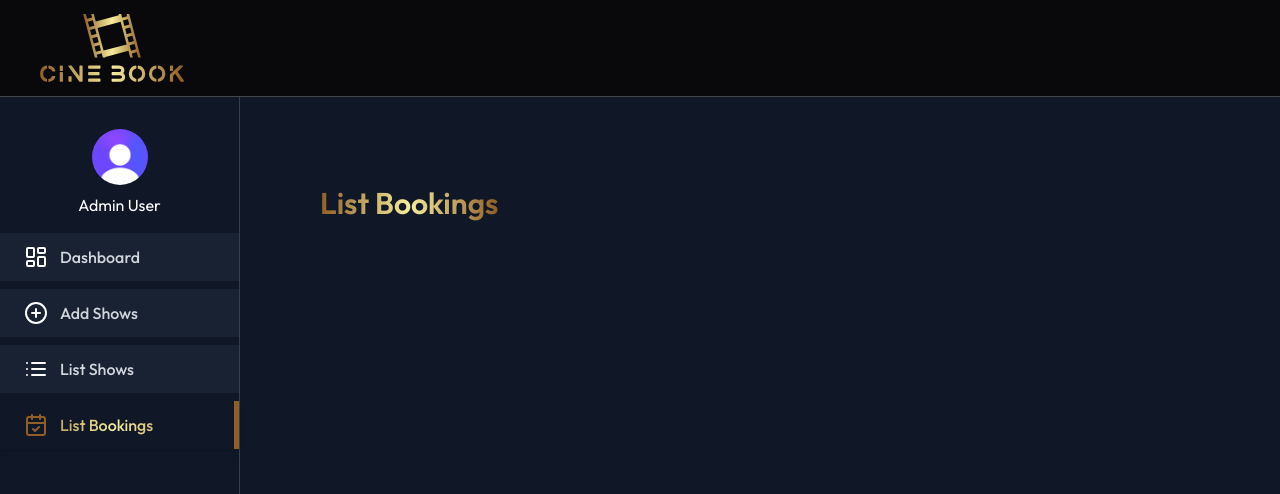
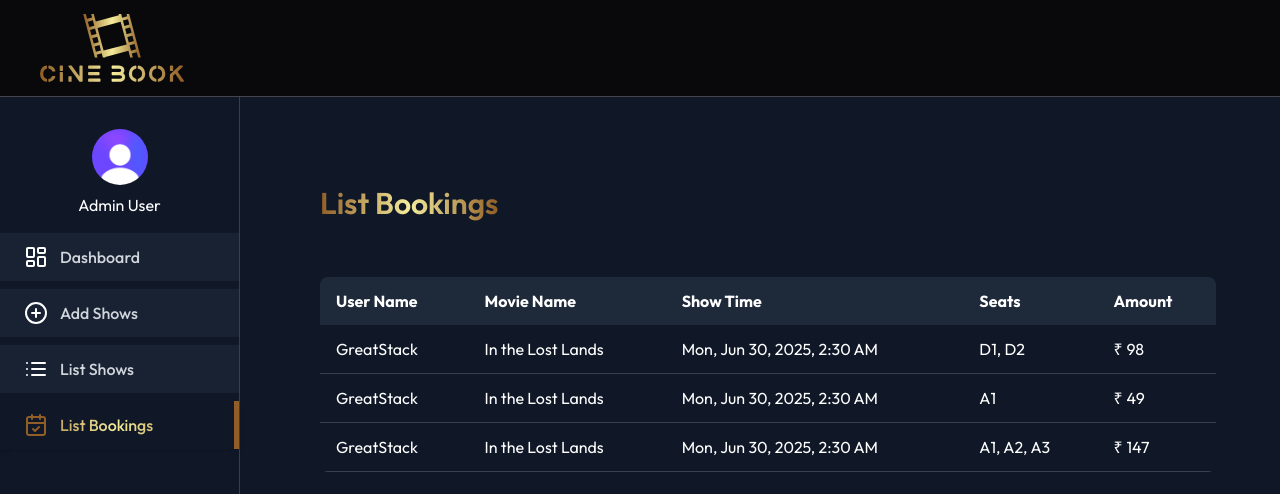
Before and after one commit to mnraza-dev/CineBook, a React (Vite) app in the folder client/: page /admin/list-bookings in a window 1280 px wide. Shown: the top 494 px of the page. Built offline with nearby package versions, Linux system fonts and the light colour scheme; no server answers; a web font is replaced by a local one.

Commit message:
ListBookings screen done ✅

```diff
--- a/client/src/pages/admin/ListBookings.jsx
+++ b/client/src/pages/admin/ListBookings.jsx
@@ -1,12 +1,57 @@
-import React from 'react'
-import TitleSection from '../../components/TitleSection'
+import React, { useEffect, useState } from 'react';
+import TitleSection from '../../components/TitleSection';
+import Loading from '../../components/Loading';
+import { dummyBookingData, dummyShowsData } from "../../assets/assets";
+import dateFormat from '../../lib/dateFormat';
 
 const ListBookings = () => {
+  const currency = import.meta.env.VITE_CURRENCY || "$";
+  const [bookings, setBookings] = useState([]);
+  const [loading, setLoading] = useState(true);
+
+  useEffect(() => {
+    const getAllBookings = async () => {
+      setBookings(dummyBookingData || []);
+      setLoading(false);
+    };
+    getAllBookings();
+  }, []);
+
+  if (loading) return <Loading />;
+
   return (
-    <div className="p-6 space-y-2">
-      <TitleSection title={'List Bookings'} className='text-3xl' />
+    <div className="p-6">
+      <TitleSection title="List Bookings" className="text-3xl mb-6" />
+      {bookings.length > 0 ? (
+        <div className="overflow-x-auto">
+          <table className="min-w-full bg-gray-900 text-white rounded-lg overflow-hidden">
+            <thead className="bg-gray-800">
+              <tr>
+                <th className="py-3 px-4 text-left">User Name</th>
+                <th className="py-3 px-4 text-left">Movie Name</th>
+                <th className="py-3 px-4 text-left">Show Time</th>
+                <th className="py-3 px-4 text-left">Seats</th>
+                <th className="py-3 px-4 text-left">Amount</th>
+              </tr>
+            </thead>
+            <tbody>
+              {bookings.map((booking, idx) => (
+                <tr key={booking._id || idx} className="border-b border-gray-700 hover:bg-gray-800 transition">
+                  <td className="py-3 px-4">{booking.user?.name || "N/A"}</td>
+                  <td className="py-3 px-4">{booking.show?.movie?.title || "N/A"}</td>
+                  <td className="py-3 px-4">{dateFormat(booking.show?.showDateTime)}</td>
+                  <td className="py-3 px-4">{booking.bookedSeats.join(", ")}</td>
+                  <td className="py-3 px-4"><span className='mr-1'>{currency}</span>{booking.amount}</td>
+                </tr>
+              ))}
+            </tbody>
+          </table>
+        </div>
+      ) : (
+        <p className="text-gray-400 mt-4">No bookings available currently.</p>
+      )}
+    </div>
+  );
+};
 
-    </div>)
-}
-
-export default ListBookings
+export default ListBookings;
```
